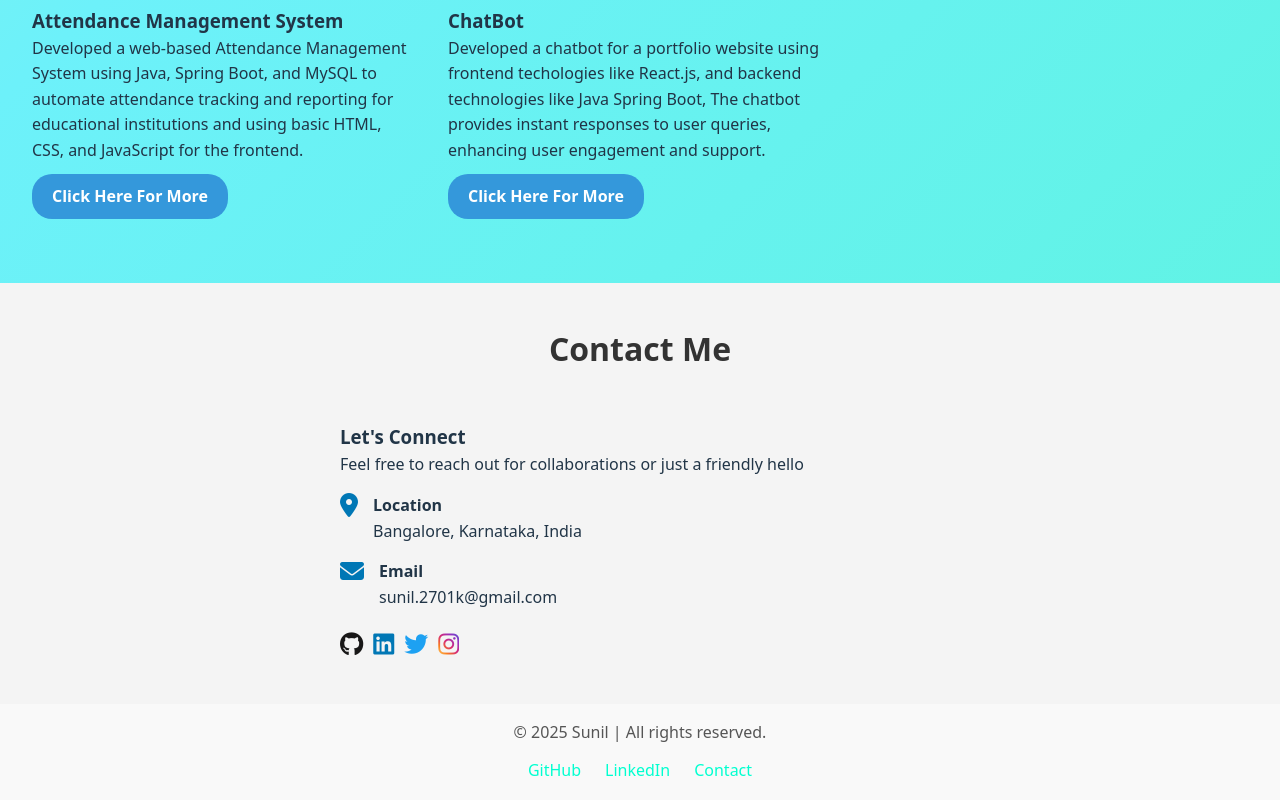
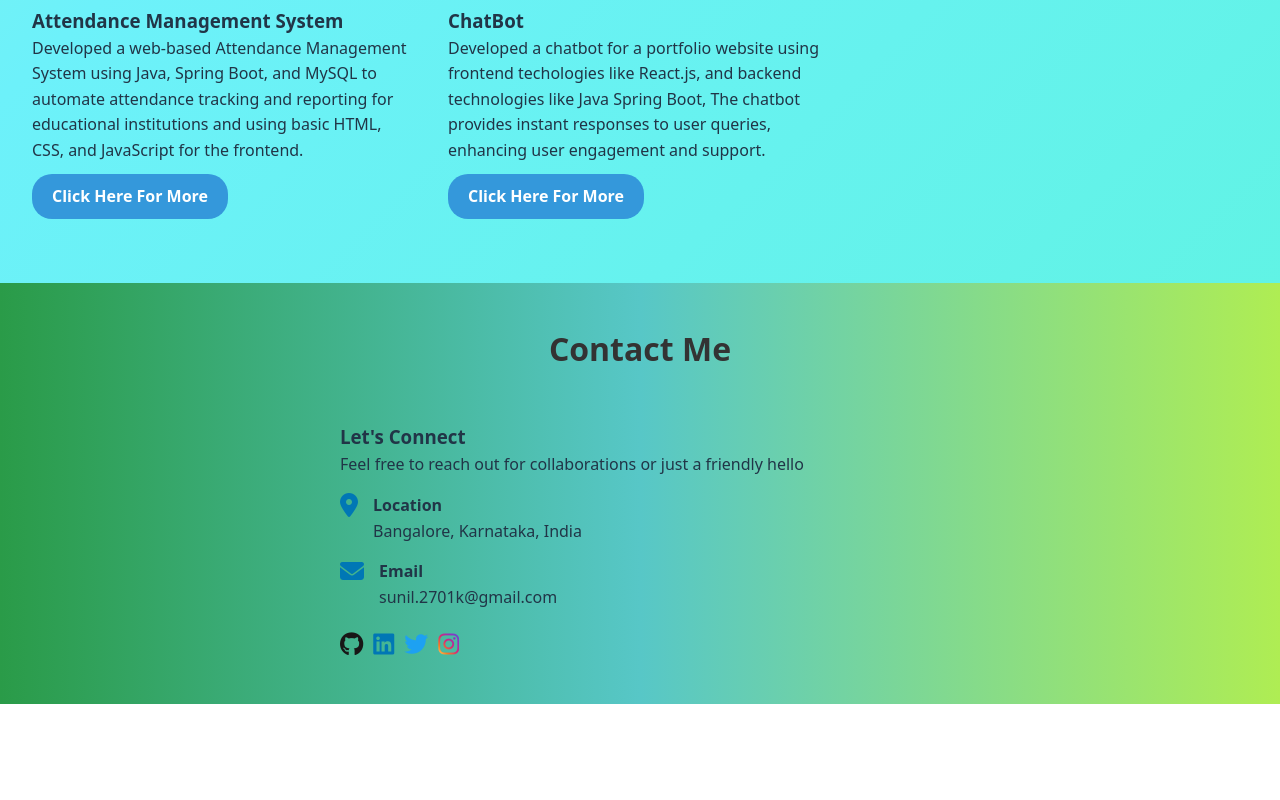
Before and after one commit to Sunilvk19/sunilvk-dev, a React (Vite) app: page / in a window 1280 px wide. Shown: the part 3502-4302 px from the top of the page. After the commit the page ends 4206 px from the top, so only its background shows below. Built offline with nearby package versions, Linux system fonts and the light colour scheme; a web font is replaced by a local one.

Commit message:
removing footer part

```diff
--- a/src/Component/Contact/Contact.css
+++ b/src/Component/Contact/Contact.css
@@ -1,6 +1,7 @@
 .contact {
   padding: 40px;
-  background: #f4f4f4;
+  background: #2a9b48;
+  background: linear-gradient(90deg, rgba(42, 155, 72, 1) 0%, rgba(87, 199, 199, 1) 50%, rgba(175, 237, 83, 1) 100%);
   height: auto;
 }
 
--- a/src/Component/Footer/Footer.css
+++ /dev/null
@@ -1,30 +0,0 @@
-.footer {
- text-align: center;
-  padding: 1rem;
-  background-color: #f9f9f9;
-  color: #555;
-}
-
-.footer-content {
-  max-width: 960px;
-  margin: 0 auto;
-}
-
-.footer-links {
-  margin-top: 0.8rem;
-  display: flex;
-  justify-content: center;
-  gap: 1.5rem;
-  flex-wrap: wrap;
-}
-
-.footer-links a {
-  color: #00ffd0;
-  text-decoration: none;
-  font-weight: 500;
-  transition: color 0.3s;
-}
-
-.footer-links a:hover {
-  color: #fff;
-}
--- a/src/Component/Footer/Footers.jsx
+++ /dev/null
@@ -1,19 +0,0 @@
-import React from 'react';
-import './Footer.css';
-
-function Footers() {
-  return (
-    <footer className="footer">
-      <div className="footer-content">
-        <p>&copy; {new Date().getFullYear()} Sunil | All rights reserved.</p>
-        <div className="footer-links">
-          <a href="https://github.com/Sunilvk19" target="_blank" rel="noopener noreferrer">GitHub</a>
-          <a href="https://www.linkedin.com/in/sunil-kumar-683b5130b/" target="_blank" rel="noopener noreferrer">LinkedIn</a>
-          <a href="#contact">Contact</a>
-        </div>
-      </div>
-    </footer>
-  );
-}
-
-export default Footers;
--- a/src/main.jsx
+++ b/src/main.jsx
@@ -6,7 +6,6 @@ import Hero from './Component/Hero/herosection.jsx'
 import About  from './Component/About/about.jsx'
 import Skills from './Component/Skills/Skill.jsx'
 import Projects from './Component/Projects/Project.jsx'
-import Footers from './Component/Footer/Footers.jsx'
 import Contact from './Component/Contact/Contact.jsx'
 createRoot(document.getElementById('root')).render(
   <StrictMode>
@@ -17,6 +16,5 @@ createRoot(document.getElementById('root')).render(
     <About />
     <Projects />
     <Contact />
-    <Footers />
   </StrictMode>,
 )
```
